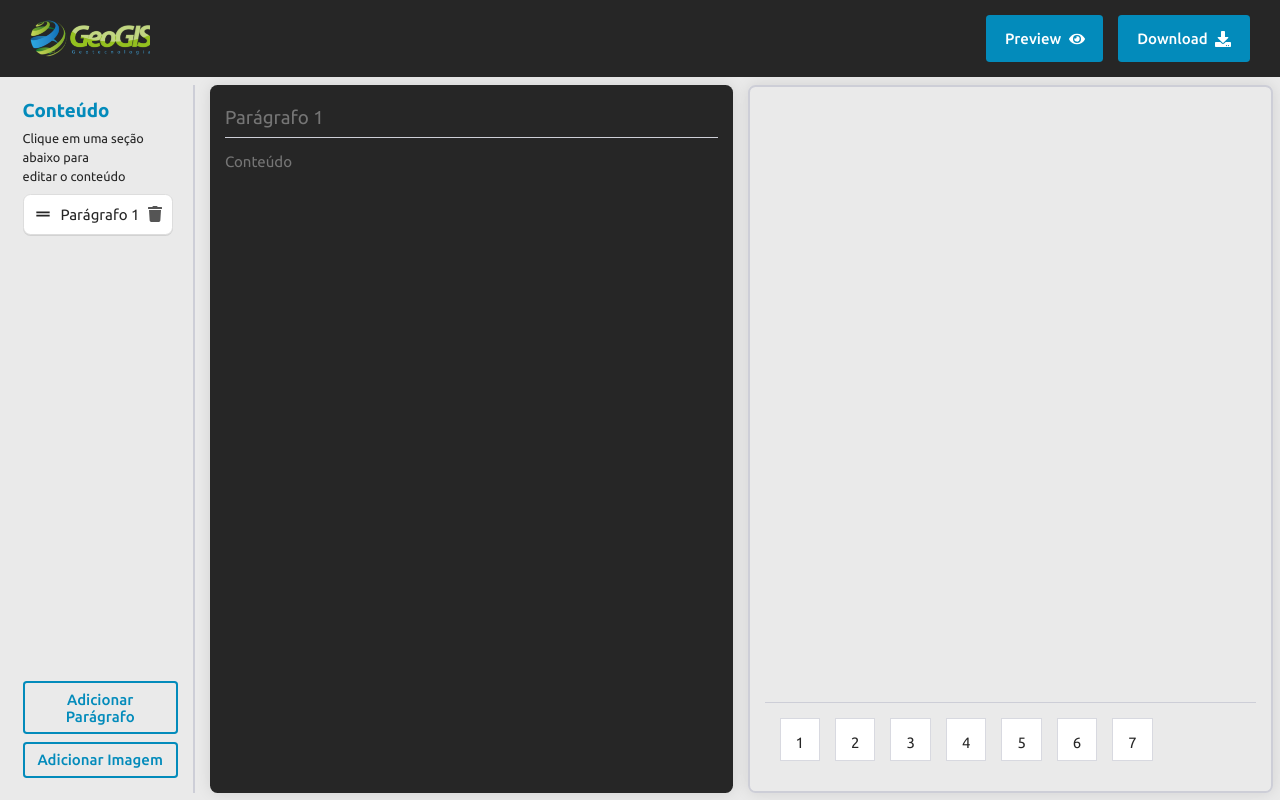
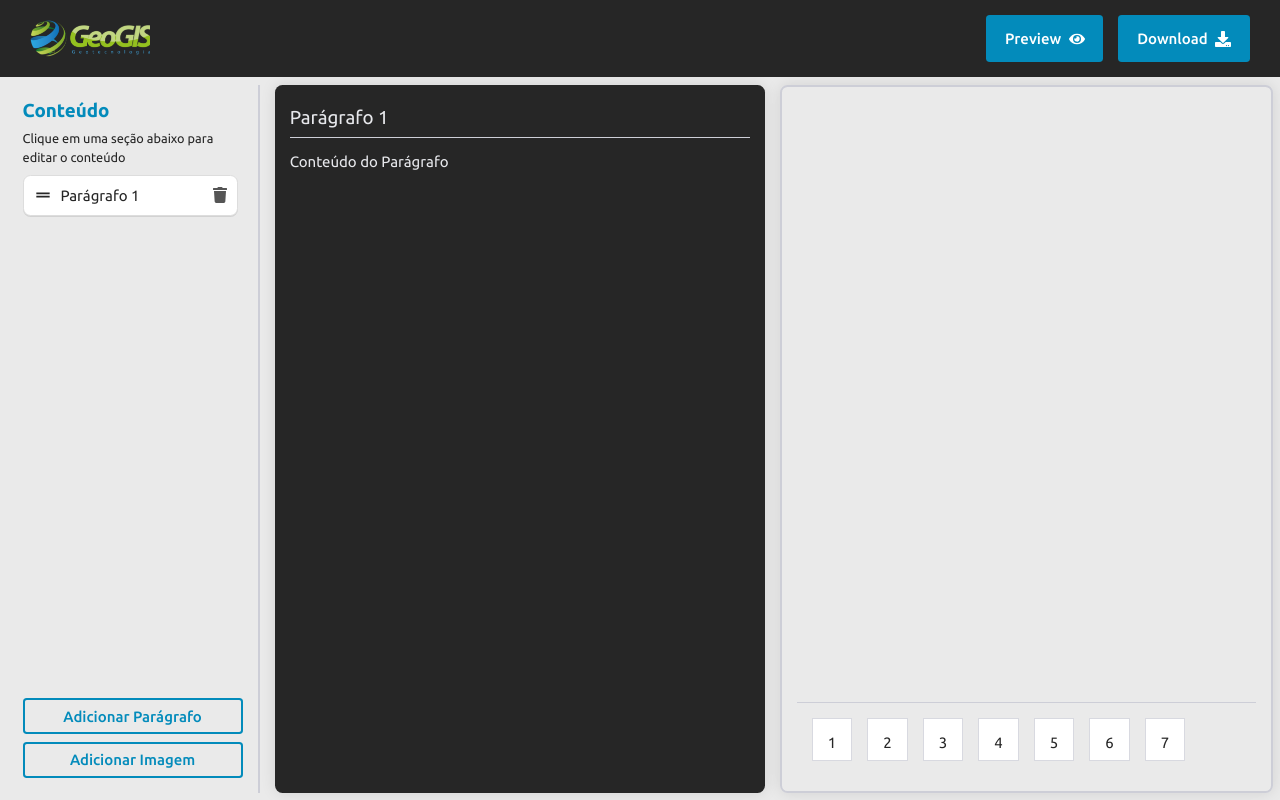
Before and after one commit to mguedesdev/geogis-pdf-generator, a Next.js app: page / in a window 1280 px wide. Built offline with nearby package versions, Linux system fonts and the light colour scheme.

Commit message:
feat: ItemsContext

```diff
--- /dev/null
+++ b/src/@types/Items.ts
@@ -0,0 +1,8 @@
+interface Items {
+  id: string;
+  type: string;
+  title: string;
+  content?: string;
+}
+
+export default Items;
--- a/src/app/page.tsx
+++ b/src/app/page.tsx
@@ -2,6 +2,7 @@
 
 import Header from '@/components/Header/Header';
 import SideMenu from '@/components/SideMenu/SideMenu';
+import { useItems } from '@/services/ItemsContext';
 import {
   ActivePagePDF,
   Container,
@@ -15,14 +16,34 @@ import {
 } from './styles';
 
 const Home = () => {
+  const { updateContent, selectedItem } = useItems();
+
+  const handleTitleChange = (e: React.ChangeEvent<HTMLInputElement>) => {
+    if (selectedItem) {
+      updateContent(selectedItem.id, selectedItem.content, e.target.value);
+    }
+  };
+
+  const handleContentChange = (e: React.ChangeEvent<HTMLTextAreaElement>) => {
+    if (selectedItem) {
+      updateContent(selectedItem.id, e.target.value, selectedItem.title);
+    }
+  };
+
   return (
     <Container>
       <Header />
       <Main>
         <SideMenu />
         <EditorContainer>
-          <TitleInput placeholder="Parágrafo 1" />
-          <TextArea placeholder="Conteúdo" />
+          <TitleInput
+            value={selectedItem?.title || ''}
+            onChange={handleTitleChange}
+          />
+          <TextArea
+            value={selectedItem?.content || ''}
+            onChange={handleContentChange}
+          />
         </EditorContainer>
         <PreviewContainer>
           <ActivePagePDF />
--- a/src/components/DraggableItem/DraggableItem.tsx
+++ b/src/components/DraggableItem/DraggableItem.tsx
@@ -1,46 +1,82 @@
-import React from 'react';
+import React, { useRef } from 'react';
 import { useSortable } from '@dnd-kit/sortable';
 import { CSS } from '@dnd-kit/utilities';
-import { MdDragHandle } from 'react-icons/md';
+import { MdDragHandle, MdEdit } from 'react-icons/md';
 import { FaTrash } from 'react-icons/fa';
-import { ItemContainer, IconButton, DragHandle, TitleItem } from './styles';
+import Items from '@/@types/Items';
+import { useItems } from '@/services/ItemsContext';
+import {
+  ItemContainer,
+  IconButton,
+  DragHandle,
+  TitleItem,
+  ButtonsContainer,
+} from './styles';
 
 interface DraggableItemProps {
-  item: {
-    id: number;
-    content: string;
-  };
-  onEditItem: (id: number) => void;
-  onDeleteItem: (id: number) => void;
+  item: Items;
 }
 
-const DraggableItem: React.FC<DraggableItemProps> = ({
-  item,
-  onDeleteItem,
-  onEditItem,
-}) => {
+const DraggableItem: React.FC<DraggableItemProps> = ({ item }) => {
+  const { selectItem, deleteItem, updateContent } = useItems();
   const { attributes, listeners, setNodeRef, transform, transition } =
     useSortable({ id: item.id });
+  const fileInputRef = useRef<HTMLInputElement | null>(null);
 
   const style = {
     transform: CSS.Transform.toString(transform),
     transition,
+    cursor: item.type === 'paragraph' ? 'pointer' : 'default',
+  };
+
+  const handleImageEdit = () => {
+    if (fileInputRef.current) {
+      fileInputRef.current.click();
+    }
+  };
+
+  const handleImageChange = (event: React.ChangeEvent<HTMLInputElement>) => {
+    if (event.target.files && event.target.files[0]) {
+      const fileUrl = URL.createObjectURL(event.target.files[0]);
+      const fileName = event.target.files[0].name;
+      updateContent(item.id, fileUrl, fileName);
+    }
   };
 
   return (
     <ItemContainer
       ref={setNodeRef}
+      {...attributes}
+      onClick={() => {
+        if (item.type === 'paragraph') {
+          selectItem(item.id);
+        }
+      }}
       style={style}
-      {...attributes}
-      onClick={() => onEditItem(item.id)}
     >
       <DragHandle {...listeners}>
         <MdDragHandle size={20} />
       </DragHandle>
-      <TitleItem>{item.content}</TitleItem>
-      <IconButton onClick={() => onDeleteItem(item.id)}>
-        <FaTrash size={16} />
-      </IconButton>
+      <TitleItem>{item.title}</TitleItem>
+      <ButtonsContainer>
+        {item.type === 'image' && (
+          <>
+            <IconButton onClick={handleImageEdit}>
+              <MdEdit size={16} />
+            </IconButton>
+            <input
+              type="file"
+              ref={fileInputRef}
+              style={{ display: 'none' }}
+              accept="image/*"
+              onChange={handleImageChange}
+            />
+          </>
+        )}
+        <IconButton onClick={() => deleteItem(item.id)}>
+          <FaTrash size={16} />
+        </IconButton>
+      </ButtonsContainer>
     </ItemContainer>
   );
 };
--- a/src/components/DraggableItem/styles.ts
+++ b/src/components/DraggableItem/styles.ts
@@ -11,7 +11,10 @@ export const ItemContainer = styled.div`
   background-color: white;
   transition: box-shadow 0.2s;
   box-shadow: 0 1px 0px rgba(0, 0, 0, 0.1);
-  width: 100%;
+  width: 14.375rem;
+  max-width: 14.375rem;
+
+  cursor: pointer;
 
   &:hover {
     box-shadow: 0 2px 6px rgba(0, 0, 0, 0.2);
@@ -24,6 +27,12 @@ export const TitleItem = styled.div`
   overflow: hidden;
   text-overflow: ellipsis;
   white-space: nowrap;
+`;
+
+export const ButtonsContainer = styled.div`
+  display: flex;
+  justify-content: space-between;
+  gap: 0.5rem;
 `;
 
 export const IconButton = styled.button`
--- a/src/components/DraggableList/DraggableList.tsx
+++ b/src/components/DraggableList/DraggableList.tsx
@@ -6,22 +6,12 @@ import {
   verticalListSortingStrategy,
 } from '@dnd-kit/sortable';
 import { restrictToVerticalAxis } from '@dnd-kit/modifiers';
+import { useItems } from '@/services/ItemsContext';
 import DraggableItem from '../DraggableItem/DraggableItem';
 import { ListContainer } from './styles';
 
-interface DraggableListProps {
-  items: { id: number; content: string }[];
-  onDragEnd: (items: { id: number; content: string }[]) => void;
-  onEditItem: (id: number) => void;
-  onDeleteItem: (id: number) => void;
-}
-
-const DraggableList: React.FC<DraggableListProps> = ({
-  items,
-  onDragEnd,
-  onEditItem,
-  onDeleteItem,
-}) => {
+const DraggableList: React.FC = () => {
+  const { items, reorderItems } = useItems();
   const handleDragEnd = (event: any) => {
     const { active, over } = event;
 
@@ -30,7 +20,7 @@ const DraggableList: React.FC<DraggableListProps> = ({
       const newIndex = items.findIndex(item => item.id === over.id);
 
       const newItems = arrayMove(items, oldIndex, newIndex);
-      onDragEnd(newItems);
+      reorderItems(newItems);
     }
   };
 
@@ -43,12 +33,7 @@ const DraggableList: React.FC<DraggableListProps> = ({
       >
         <SortableContext items={items} strategy={verticalListSortingStrategy}>
           {items.map(item => (
-            <DraggableItem
-              key={item.id}
-              item={item}
-              onEditItem={onEditItem}
-              onDeleteItem={onDeleteItem}
-            />
+            <DraggableItem key={item.id} item={item} />
           ))}
         </SortableContext>
       </DndContext>
--- a/src/components/Providers/Providers.tsx
+++ b/src/components/Providers/Providers.tsx
@@ -7,15 +7,18 @@ import { GlobalStyle } from '@/styles/global';
 import { theme } from '@/styles/theme';
 
 import StyledComponentsRegistry from '@/lib/registry';
+import { ItemsProvider } from '@/services/ItemsContext';
 
 const Providers = ({ children }: PropsWithChildren) => {
   return (
+    <ItemsProvider>
       <StyledComponentsRegistry>
         <ThemeProvider theme={theme}>
           <GlobalStyle />
           {children}
         </ThemeProvider>
       </StyledComponentsRegistry>
+    </ItemsProvider>
   );
 };
 
--- a/src/components/SideMenu/SideMenu.tsx
+++ b/src/components/SideMenu/SideMenu.tsx
@@ -1,27 +1,39 @@
-import React, { useState } from 'react';
+import React, { useRef } from 'react';
+import { useItems } from '@/services/ItemsContext';
 import { ButtonsContainer, Container, Text, Title } from './styles';
 import DraggableList from '../DraggableList/DraggableList';
 import { Button } from '../Button/Button';
 
 const SideMenu = () => {
-  const [items, setItems] = useState([
-    {
-      id: 1,
-      content: 'Parágrafo 1',
-    },
-  ]);
+  const fileInputRef = useRef<HTMLInputElement | null>(null);
+  const { items, addItem } = useItems();
 
-  const handleDragEnd = (newItems: { id: number; content: string }[]) => {
-    setItems(newItems);
-    console.log('New items:', newItems);
+  const addParagraph = () => {
+    const newParagraph = {
+      id: `item-${items.length + 1}`,
+      type: 'paragraph',
+      title: 'Novo Parágrafo',
+    };
+    addItem(newParagraph);
   };
 
-  const handleEditItem = (id: number) => {
-    console.log('Edit item with id:', id);
+  const handleImageUpload = (event: React.ChangeEvent<HTMLInputElement>) => {
+    if (event.target.files && event.target.files[0]) {
+      const fileName = event.target.files[0].name;
+      const newImage = {
+        id: `item-${items.length + 1}`,
+        type: 'image',
+        title: fileName,
+        content: URL.createObjectURL(event.target.files[0]),
+      };
+      addItem(newImage);
+    }
   };
 
-  const handleDeleteItem = (id: number) => {
-    setItems(items.filter(item => item.id !== id));
+  const addImage = () => {
+    if (fileInputRef.current) {
+      fileInputRef.current.click();
+    }
   };
 
   return (
@@ -31,26 +43,22 @@ const SideMenu = () => {
         {`Clique em uma seção abaixo para
       editar o conteúdo`}
       </Text>
-      <DraggableList
-        items={items}
-        onDragEnd={handleDragEnd}
-        onEditItem={handleEditItem}
-        onDeleteItem={handleDeleteItem}
-      />
+      <DraggableList />
 
       <ButtonsContainer>
-        <Button
-          className="outline"
-          onClick={() => console.log('Add new section')}
-        >
+        <Button className="outline" onClick={addParagraph}>
           Adicionar Parágrafo
         </Button>
-        <Button
-          className="outline"
-          onClick={() => console.log('Add new section')}
-        >
+        <Button className="outline" onClick={addImage}>
           Adicionar Imagem
         </Button>
+        <input
+          type="file"
+          ref={fileInputRef}
+          style={{ display: 'none' }}
+          accept="image/*"
+          onChange={handleImageUpload}
+        />
       </ButtonsContainer>
     </Container>
   );
--- /dev/null
+++ b/src/services/ItemsContext.tsx
@@ -0,0 +1,116 @@
+import React, {
+  createContext,
+  useState,
+  useContext,
+  useMemo,
+  useEffect,
+} from 'react';
+import Item from '@/@types/Items';
+
+interface ItemsContextData {
+  items: Item[];
+  selectedItem: Item | null;
+  addItem: (item: Item) => void;
+  selectItem: (id: string) => void;
+  deleteItem: (id: string) => void;
+  reorderItems: (newItems: Item[]) => void;
+  updateContent: (
+    id: string,
+    updatedContent?: string,
+    updatedTitle?: string,
+  ) => void;
+}
+
+const ItemsContext = createContext<ItemsContextData | undefined>(undefined);
+
+export const ItemsProvider: React.FC<{ children: React.ReactNode }> = ({
+  children,
+}) => {
+  const [items, setItems] = useState<Item[]>([
+    {
+      id: 'item-1',
+      type: 'paragraph',
+      title: 'Parágrafo 1',
+      content: 'Conteúdo do Parágrafo',
+    },
+  ]);
+  const [selectedItem, setSelectedItem] = useState<Item | null>(items[0]);
+
+  useEffect(() => {
+    if (selectedItem) {
+      const updatedSelectedItem = items.find(
+        item => item.id === selectedItem.id,
+      );
+      if (updatedSelectedItem) {
+        setSelectedItem(updatedSelectedItem);
+      }
+    }
+  }, [items]);
+
+  const reorderItems = (newItems: Item[]) => {
+    setItems(newItems);
+  };
+
+  const addItem = (item: Item) => {
+    setItems([...items, item]);
+  };
+
+  const selectItem = (id: string) => {
+    const item = items.find(i => i.id === id) || null;
+    setSelectedItem(item);
+  };
+
+  const deleteItem = (id: string) => {
+    if (items.length === 1) {
+      return alert('Não é possível deletar o último item');
+    }
+    setItems(items.filter(item => item.id !== id));
+    if (selectedItem?.id === id) {
+      setSelectedItem(null);
+    }
+  };
+
+  const updateContent = (
+    id: string,
+    updatedContent?: string,
+    updatedTitle?: string,
+  ) => {
+    setItems(prevItems =>
+      prevItems.map(item =>
+        item.id === id
+          ? {
+              ...item,
+              content:
+                updatedContent !== undefined ? updatedContent : item.content,
+              title: updatedTitle !== undefined ? updatedTitle : item.title,
+            }
+          : item,
+      ),
+    );
+  };
+
+  const value = useMemo(
+    () => ({
+      items,
+      selectedItem,
+      addItem,
+      selectItem,
+      deleteItem,
+      reorderItems,
+      updateContent,
+    }),
+    [items, selectedItem],
+  );
+
+  return (
+    <ItemsContext.Provider value={value}>{children}</ItemsContext.Provider>
+  );
+};
+
+export const useItems = (): ItemsContextData => {
+  const context = useContext(ItemsContext);
+  if (!context) {
+    throw new Error('useItems must be used within an ItemsProvider');
+  }
+  return context;
+};
```
Lines whose indentation alone changed are shown as unchanged.
